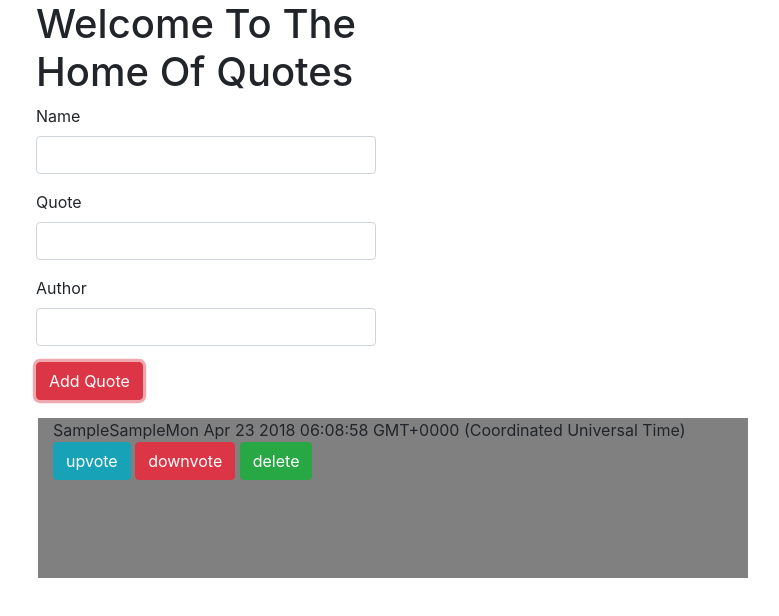
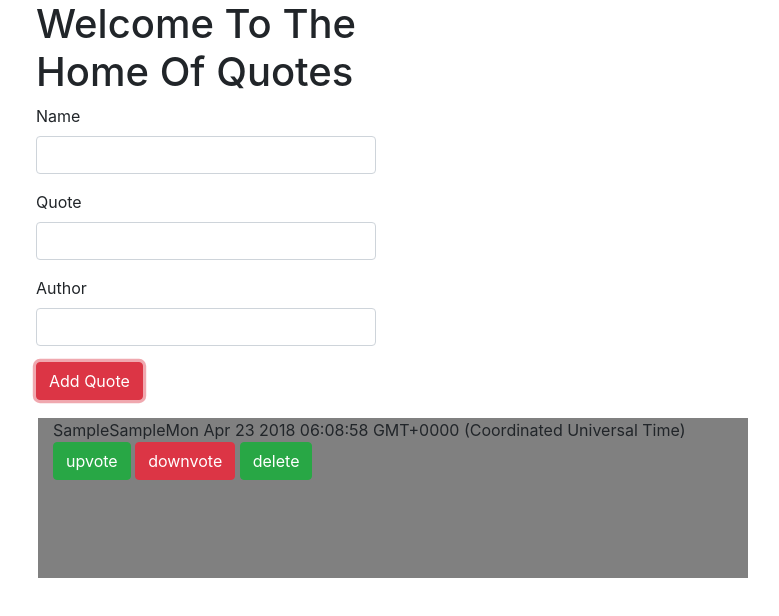
Before and after one commit to JaredAhaza/Quotes, an Angular app: page / in a window 1280 px wide. Both pictures are taken after typing "Sample", "Sample", "Sample" into the empty fields and a click on the button "Add Quote". Shown: the top 616 px of the page, without its empty margins (64-843 px from the left). Built offline with nearby package versions, Linux system fonts and the light colour scheme.

Commit message:
modified page

```diff
--- a/src/app/quotes/quotes.component.html
+++ b/src/app/quotes/quotes.component.html
@@ -8,7 +8,7 @@
   <div class="row" *ngFor='let q of quotes'>
     <div class="col-md-12" style="height:20vh; background-color:grey;margin:2px">
       {{q.name}}{{q.author}}{{q.date}}
-      <button  class="btn btn-info">upvote</button>{{ count }}
+      <button  class="btn btn-success">upvote</button>{{ count }}
       <button class="btn btn-danger">downvote</button>{{ count2 }}
       <button class="btn btn-success">delete</button>
     </div>
```
